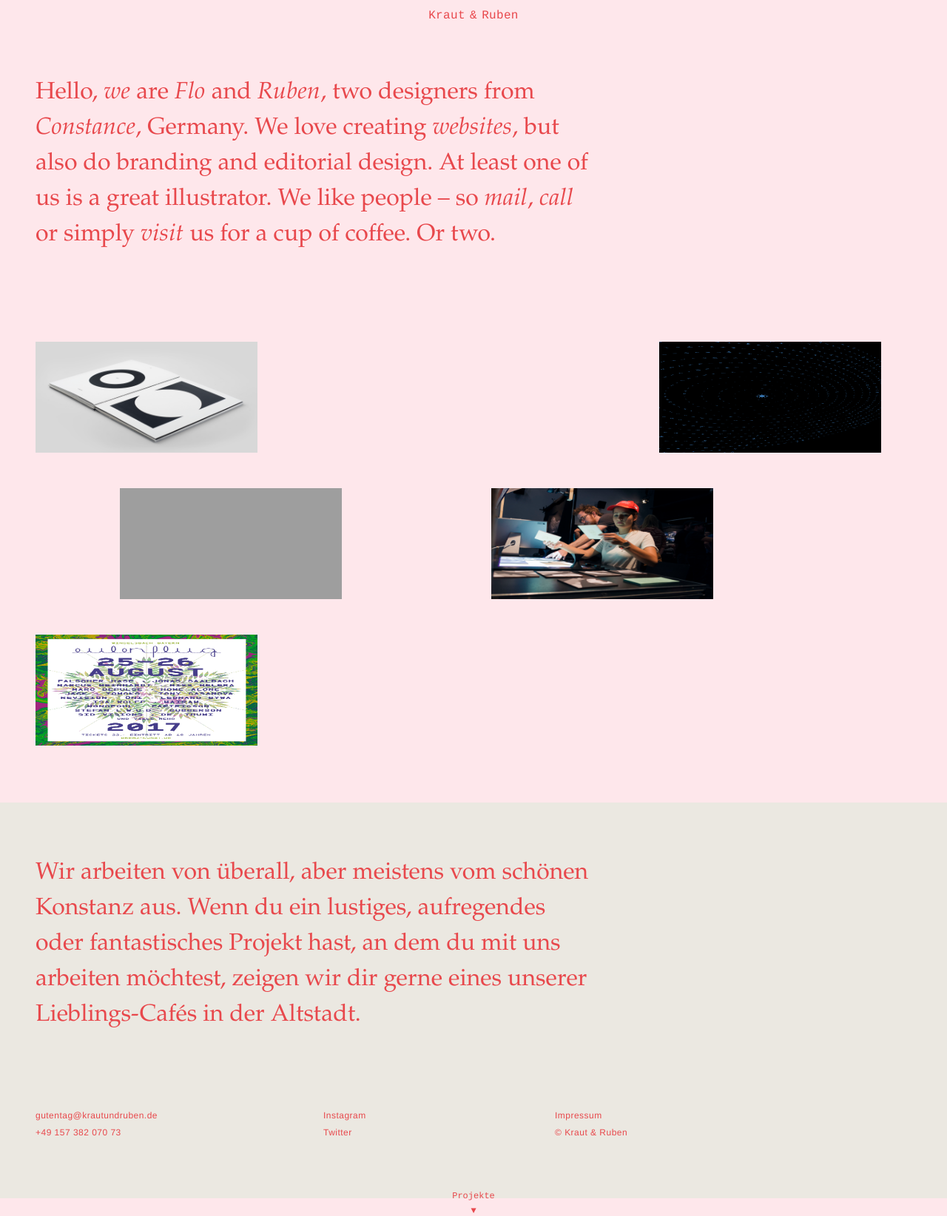
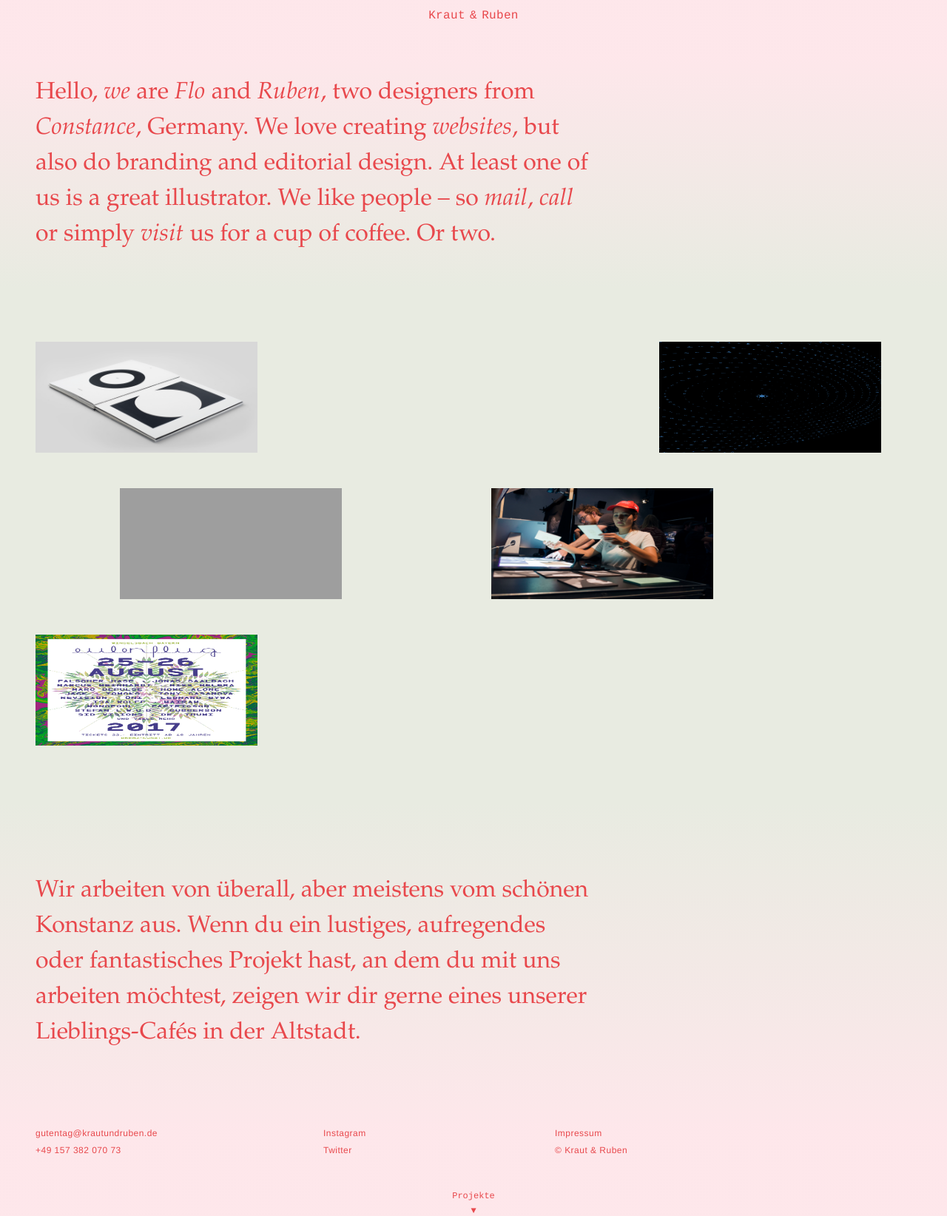
Before and after one commit to rubenhussong/kraut-und-ruben-web, a PHP site: page / in a window 1280 px wide. Shown: the whole page at 74% size. Run offline with PHP 8.4, Linux system fonts and the light colour scheme; style sheets or scripts are compiled from the project's sources; some web fonts are replaced; grey boxes are pictures that could not be loaded.

Commit message:
small stuff (color gradient?)

```diff
--- a/app/scss/layout/page-main/_page-main.scss
+++ b/app/scss/layout/page-main/_page-main.scss
@@ -1,5 +1,5 @@
 #page--main {
-  background: $color-background-light;
+  background: $color-background-dark;
   position: absolute;
   @import "scroll-marker";
   @import "section-about";
--- a/app/scss/layout/page-main/footer.scss
+++ b/app/scss/layout/page-main/footer.scss
@@ -2,8 +2,10 @@ footer {
   display: inline-block;
   box-sizing: border-box;
   width: 100%;
-  padding: (.5 * $gutter-y) (.5 * $gutter-x);
   background: $color-background-dark;
+  padding: $gutter-x (.5 * $gutter-y) (.5 * $gutter-x);
+  //background: $color-background-dark;
+  background: linear-gradient(to bottom, $color-background-dark 0, $color-background-light 80%);
   #footer-text {
     box-sizing: border-box;
     width: 50rem;
--- a/app/scss/layout/page-main/section-about.scss
+++ b/app/scss/layout/page-main/section-about.scss
@@ -4,6 +4,7 @@
   width: 100%;
   padding: 8vw (.5 * $gutter-x) $gutter-y;
   @include serif-large();
+  background: linear-gradient(to bottom, $color-background-light 20%, $color-background-dark 100%);
   #about-text {
     box-sizing: border-box;
     width: 50rem;
--- a/app/scss/modules/_variables.scss
+++ b/app/scss/modules/_variables.scss
@@ -5,7 +5,7 @@
 $color-main:                   rgb(232, 72, 76); // red front color				rgb(236, 72, 73); // rgb(228, 90, 100);
 $color-accent:                 rgb(133, 205, 117); // green front color			rgb(95, 200, 140); //rgb(102, 200, 116);
 $color-background-light:       hsl(350, 90, 95); // red background color 		rgb(250, 232, 235);
-$color-background-dark:        rgb(235, 232, 225); // green background color    hsl(151, 60, 94); //rgb(228, 245, 240);
+$color-background-dark:        rgb(232, 235, 225); // green background color    hsl(151, 60, 94); //rgb(228, 245, 240);
 
 $color-hover-background-light: #EEE;
 $color-hover-light: 		   #EEE;
```
